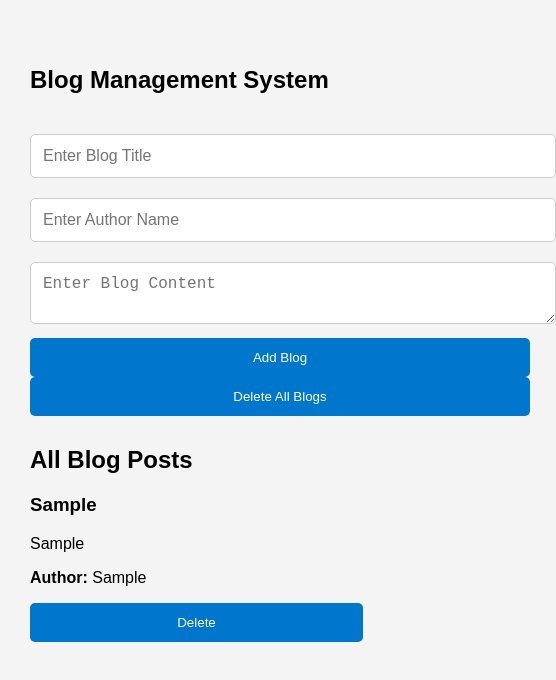
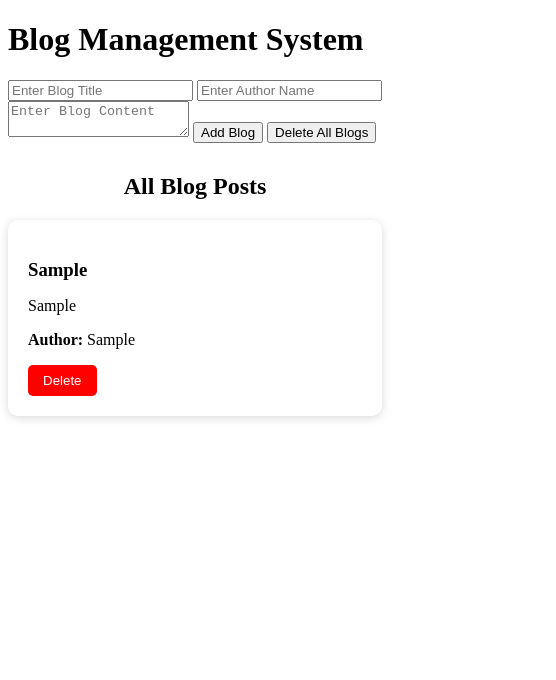
Before and after one commit to sahanaka2004-ka/Day-12_github_pages, a website: page index.html in a window 390 px wide. Both pictures are taken after typing "Sample", "Sample", "Sample" into the empty fields and a click on the button "Add Blog". Shown: the whole page, 556 px wide, since content can reach past the window. Drawn offline with Linux system fonts and the light colour scheme.

Commit message:
Update style.css

```diff
--- a/style.css
+++ b/style.css
@@ -1,205 +1,53 @@
-/* Smooth Scrolling */
-html{
-scroll-behavior:smooth;
-}
+.blog-card{
 
-body{
+    background:white;
 
-font-family:Arial,sans-serif;
+    padding:20px;
 
-margin:0;
+    margin:20px 0;
 
-background:#f4f4f4;
+    border-radius:10px;
+
+    box-shadow:0 2px 10px rgba(0,0,0,0.15);
 
 }
 
-/* Header */
 
-header{
+.blog-card h3{
 
-background:#0077cc;
-
-color:white;
-
-padding:20px;
-
-text-align:center;
-
-animation:fadeIn 2s;
+    margin-bottom:10px;
 
 }
 
-/* Form */
 
-.form-section{
+.blog-card p{
 
-width:500px;
-
-margin:30px auto;
+    font-size:16px;
 
 }
 
-form{
 
-display:flex;
+.blog-card button{
 
-flex-direction:column;
-
-}
-
-input,textarea{
-
-padding:12px;
-
-margin:10px 0;
-
-font-size:16px;
-
-border:1px solid #ccc;
-
-border-radius:5px;
-
-transition:0.3s;
-
-}
-
-input:focus,
-textarea:focus{
-
-border-color:#0077cc;
-
-box-shadow:0px 0px 8px #0077cc;
-
-outline:none;
-
-}
-
-/* Button */
-
-button{
-
-padding:12px;
-
-background:#0077cc;
+    background:red;
 
     color:white;
 
     border:none;
 
+    padding:8px 15px;
+
     border-radius:5px;
 
     cursor:pointer;
 
-transition:0.3s;
-
 }
 
-button:hover{
 
-background:#005fa3;
-
-transform:scale(1.05);
-
-}
-
-/* Blog Cards */
-
-#blogs{
+h2{
 
     text-align:center;
 
-}
-
-.card{
-
-width:500px;
-
-margin:20px auto;
-
-padding:20px;
-
-background:white;
-
-border-radius:10px;
-
-box-shadow:0px 0px 10px gray;
-
-transition:0.3s;
-
-animation:slideUp 0.7s;
+    margin-top:30px;
 
 }
-
-.card:hover{
-
-transform:translateY(-8px);
-
-box-shadow:0px 10px 20px gray;
-
-}
-
-@keyframes fadeIn{
-
-from{
-
-opacity:0;
-
-}
-
-to{
-
-opacity:1;
-
-}
-
-}
-
-@keyframes slideUp{
-
-from{
-
-opacity:0;
-
-transform:translateY(30px);
-
-}
-
-to{
-
-opacity:1;
-
-transform:translateY(0);
-
-}
-
-}
-/* Mobile Responsive Design */
-
-@media screen and (max-width: 768px) {
-
-    body {
-        padding: 10px;
-    }
-
-    .container {
-        width: 90%;
-        margin: 20px auto;
-        padding: 20px;
-    }
-
-    input,
-    textarea {
-        width: 100%;
-        font-size: 16px;
-    }
-
-    button {
-        width: 100%;
-        padding: 12px;
-    }
-
-    h1 {
-        font-size: 24px;
-    }
-
-}
```
Lines whose indentation alone changed are shown as unchanged.
